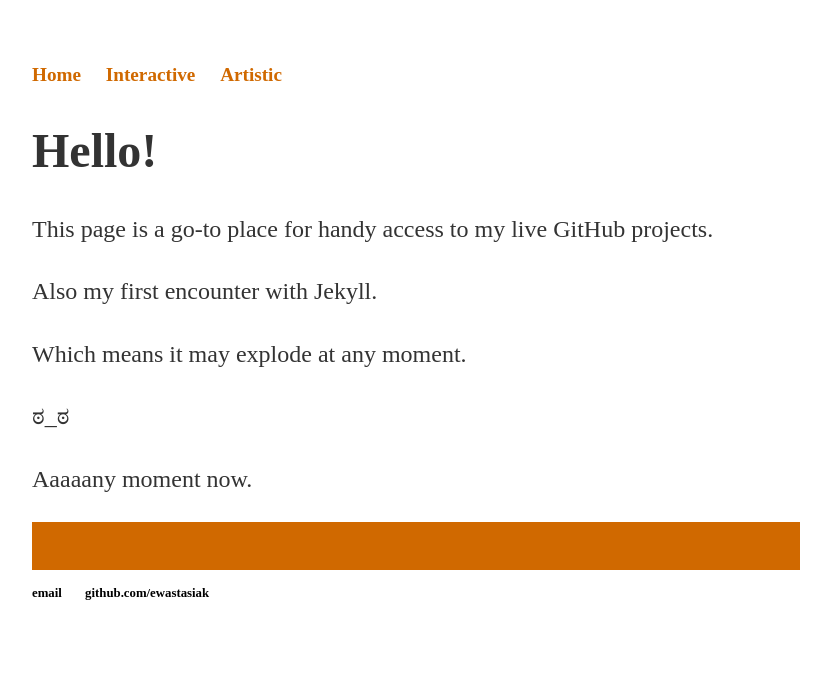
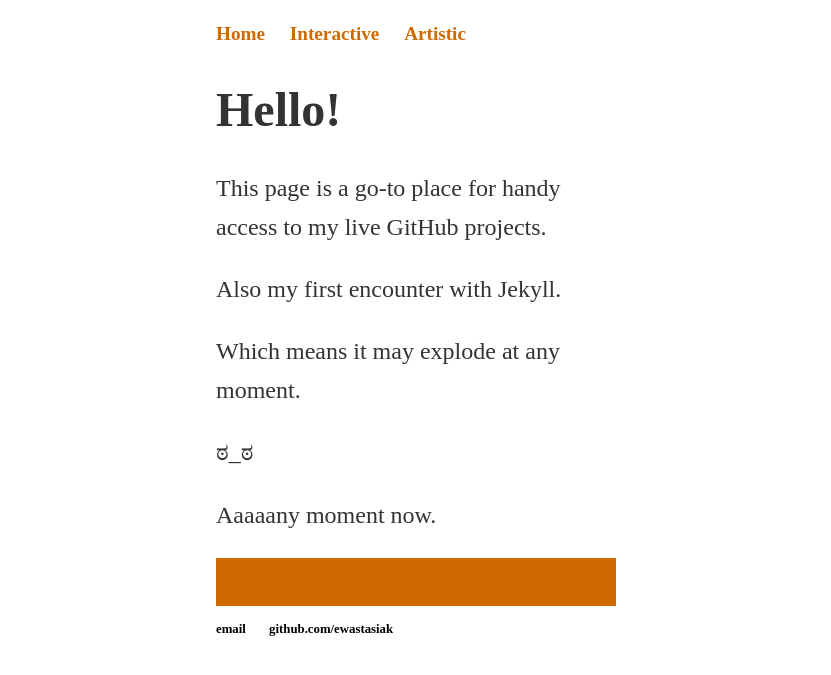
Before and after one commit to ewastasiak/Showcase, a Jekyll site: the page built from index.html, in a window 1280 px wide. Shown: the top 675 px of the page, without its empty margins (224-1055 px from the left). Built offline with Jekyll 4.4.1, drawn with Linux system fonts in a browser that asks for light colours; nearby versions of some CDN libraries; library files that are not in the unit come from our copies.

Commit message:
test: Body width

```diff
--- a/css/main.css
+++ b/css/main.css
@@ -1,6 +1,7 @@
 body {
-    margin: 60px auto;
-    width: 60%;
+    margin: 0 auto;
+    width: 70%;
+	max-width: 400px;
 	color: #333;
 }
 
```
